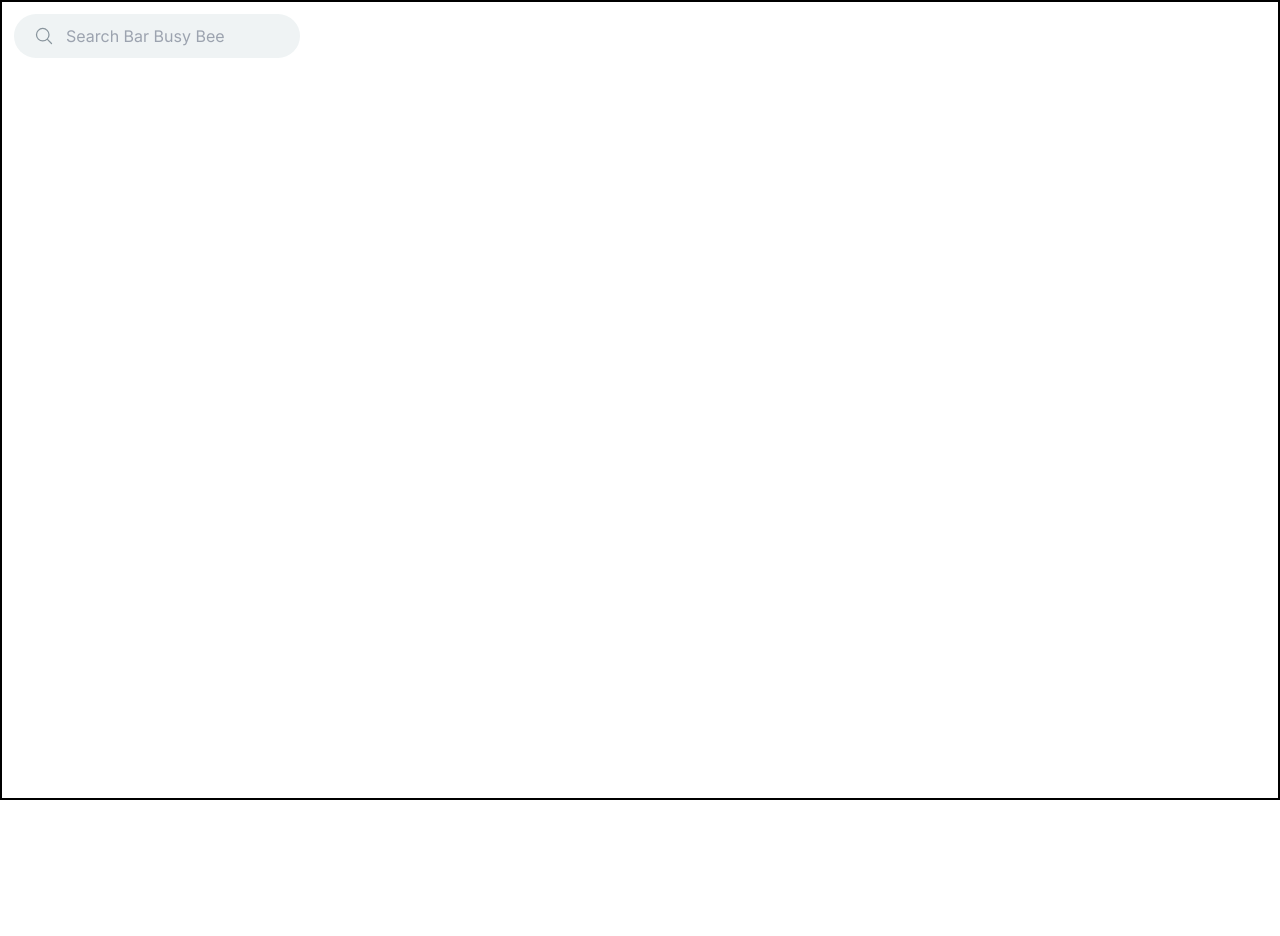
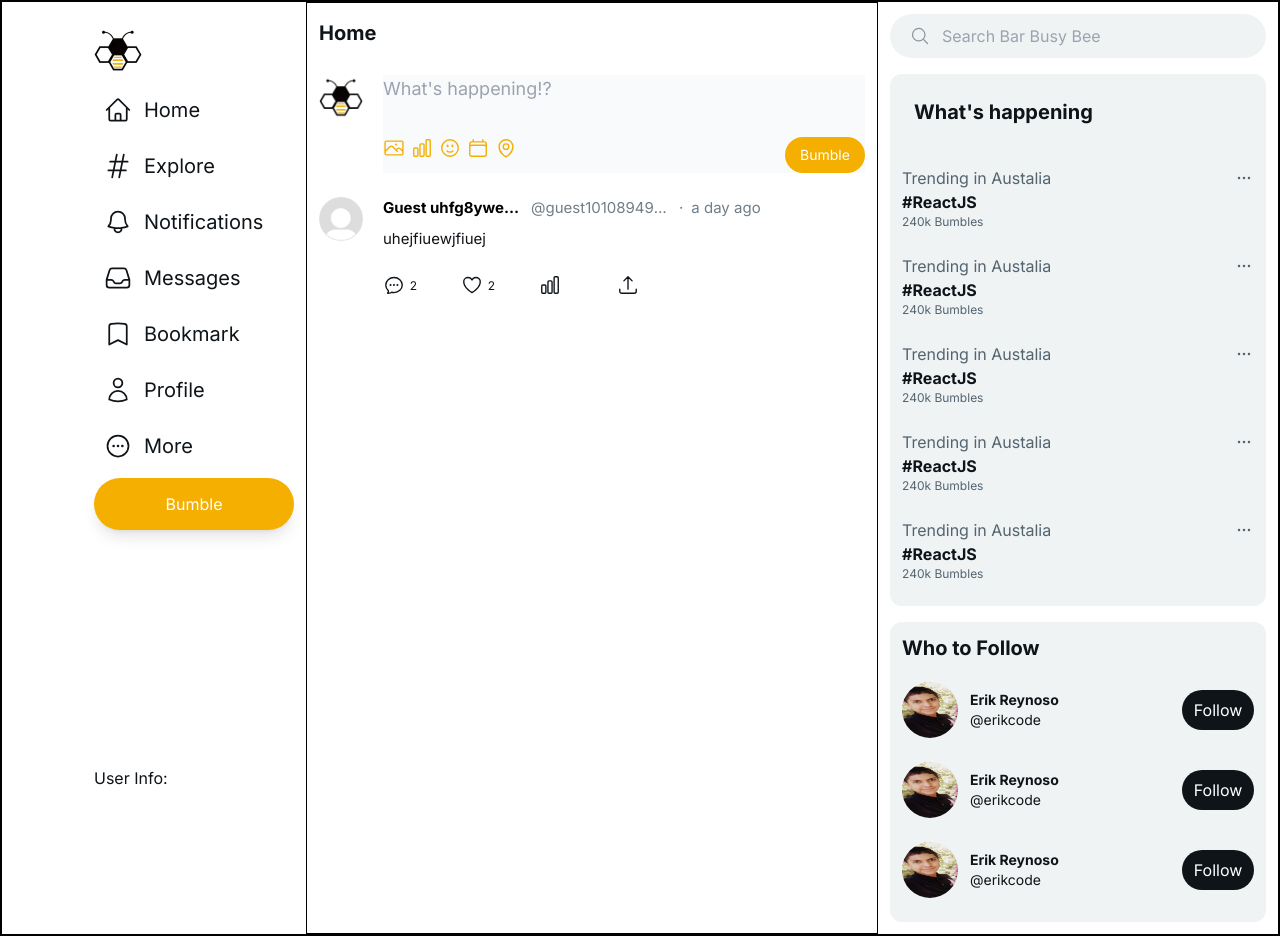
Before and after one commit to KrazyNight/First-Social-Media-App-, a Next.js app: page / in a window 1280 px wide. Before the commit the page ends 800 px from the top, so only its background shows below. Built offline with nearby package versions, Linux system fonts and the light colour scheme.

Commit message:
Widgets Part 2

```diff
--- a/app/page.tsx
+++ b/app/page.tsx
@@ -11,8 +11,8 @@ export default function Home() {
       flex
 
       ">
-        {/* <Sidebar />
-        <PostFeed /> */}
+        <Sidebar />
+        <PostFeed />
         <Widgets />
 
       </div>
--- a/components/Widgets.tsx
+++ b/components/Widgets.tsx
@@ -1,25 +1,259 @@
-import { MagnifyingGlassIcon } from '@heroicons/react/24/outline'
-import React from 'react'
+import {
+  EllipsisHorizontalIcon,
+  MagnifyingGlassIcon,
+} from "@heroicons/react/24/outline";
+import Image from "next/image";
+import React from "react";
 
 export default function Widgets() {
   return (
     <>
-    <div className='p-3  ' >
-        <div className='bg-[#EFF3F4]
+      <div
+        className="p-3
+    flex flex-col space-y-4 w-[400px]
+    "
+      >
+        <div
+          className="bg-[#EFF3F4]
         text-[#89959D] h-[44px]
         flex items-center space-x-3
-        rounded-full pl-5  ' >
-          <MagnifyingGlassIcon
-          className='w-[20px] h-[20px] ' />
-          <input type="text"
-          placeholder='Search Bar Busy Bee'
-          className='bg-transparent outline-none'
+        rounded-full pl-5  "
+        >
+          <MagnifyingGlassIcon className="w-[20px] h-[20px] " />
+          <input
+            type="text"
+            placeholder="Search Bar Busy Bee"
+            className="bg-transparent outline-none"
           />
         </div>
 
+        <div
+          className=" bg-[#EFF3F4]
+        rounded-xl p-3
+        "
+        >
+          <h1
+            className="text-xl
+          font-bold p-3 mb-4
+          "
+          >
+            What's happening
+          </h1>
 
+          <div className="flex flex-col py-3">
+            <div
+              className="flex justify-between
+            text-[#536471]
+            text=[13px]
+            "
+            >
+              <span>Trending in Austalia </span>
+              <EllipsisHorizontalIcon className="w-[20px] " />
+            </div>
+            <span
+              className="font-bold
+            text-md
+            "
+            >
+              #ReactJS
+            </span>
 
-    </div>
+            <span
+              className="text-[#536471]
+            text-xs
+            "
+            >
+              240k Bumbles
+            </span>
+          </div>
+
+          <div className="flex flex-col py-3">
+            <div
+              className="flex justify-between
+            text-[#536471]
+            text=[13px]
+            "
+            >
+              <span>Trending in Austalia </span>
+              <EllipsisHorizontalIcon className="w-[20px] " />
+            </div>
+            <span
+              className="font-bold
+            text-md
+            "
+            >
+              #ReactJS
+            </span>
+
+            <span
+              className="text-[#536471]
+            text-xs
+            "
+            >
+              240k Bumbles
+            </span>
+          </div>
+
+          <div className="flex flex-col py-3">
+            <div
+              className="flex justify-between
+            text-[#536471]
+            text=[13px]
+            "
+            >
+              <span>Trending in Austalia </span>
+              <EllipsisHorizontalIcon className="w-[20px] " />
+            </div>
+            <span
+              className="font-bold
+            text-md
+            "
+            >
+              #ReactJS
+            </span>
+
+            <span
+              className="text-[#536471]
+            text-xs
+            "
+            >
+              240k Bumbles
+            </span>
+          </div>
+
+          <div className="flex flex-col py-3">
+            <div
+              className="flex justify-between
+            text-[#536471]
+            text=[13px]
+            "
+            >
+              <span>Trending in Austalia </span>
+              <EllipsisHorizontalIcon className="w-[20px] " />
+            </div>
+            <span
+              className="font-bold
+            text-md
+            "
+            >
+              #ReactJS
+            </span>
+
+            <span
+              className="text-[#536471]
+            text-xs
+            "
+            >
+              240k Bumbles
+            </span>
+          </div>
+
+          <div className="flex flex-col py-3">
+            <div
+              className="flex justify-between
+            text-[#536471]
+            text=[13px]
+            "
+            >
+              <span>Trending in Austalia </span>
+              <EllipsisHorizontalIcon className="w-[20px] " />
+            </div>
+            <span
+              className="font-bold
+            text-md
+            "
+            >
+              #ReactJS
+            </span>
+
+            <span
+              className="text-[#536471]
+            text-xs
+            "
+            >
+              240k Bumbles
+            </span>
+          </div>
+        </div>
+
+        <div className=" bg-[#EFF3F4] rounded-xl p-3">
+
+          <h1 className="text-xl font-bold mb-2 ">Who to Follow</h1>
+
+          <div className="flex justify-between items-center py-3 ">
+            <div className="flex items-center space-x-3 ">
+              <Image
+                src="/assets/erik.jpg.jpg"
+                height={56}
+                width={56}
+                alt="Profile Picture of Erik"
+                className="w-14 h-14 rounded-full
+
+            "
+              />
+              <div className="flex flex-col text-sm ">
+                <span className="font-bold ">Erik Reynoso</span>
+                <span>@erikcode</span>
+              </div>
+            </div>
+
+            <button
+            className="bg-[#0F1419] text-white w-[72px]
+            h-[40px] rounded-full
+            "
+            >Follow</button>
+          </div>
+
+          <div className="flex justify-between items-center py-3 ">
+            <div className="flex items-center space-x-3 ">
+              <Image
+                src="/assets/erik.jpg.jpg"
+                height={56}
+                width={56}
+                alt="Profile Picture of Erik"
+                className="w-14 h-14 rounded-full
+
+            "
+              />
+              <div className="flex flex-col text-sm ">
+                <span className="font-bold ">Erik Reynoso</span>
+                <span>@erikcode</span>
+              </div>
+            </div>
+
+            <button
+            className="bg-[#0F1419] text-white w-[72px]
+            h-[40px] rounded-full
+            "
+            >Follow</button>
+          </div>
+
+          <div className="flex justify-between items-center py-3 ">
+            <div className="flex items-center space-x-3 ">
+              <Image
+                src="/assets/erik.jpg.jpg"
+                height={56}
+                width={56}
+                alt="Profile Picture of Erik"
+                className="w-14 h-14 rounded-full
+
+            "
+              />
+              <div className="flex flex-col text-sm ">
+                <span className="font-bold ">Erik Reynoso</span>
+                <span>@erikcode</span>
+              </div>
+            </div>
+
+            <button
+            className="bg-[#0F1419] text-white w-[72px]
+            h-[40px] rounded-full
+            "
+            >Follow</button>
+          </div>
+
+        </div>
+      </div>
     </>
-  )
+  );
 }
```
